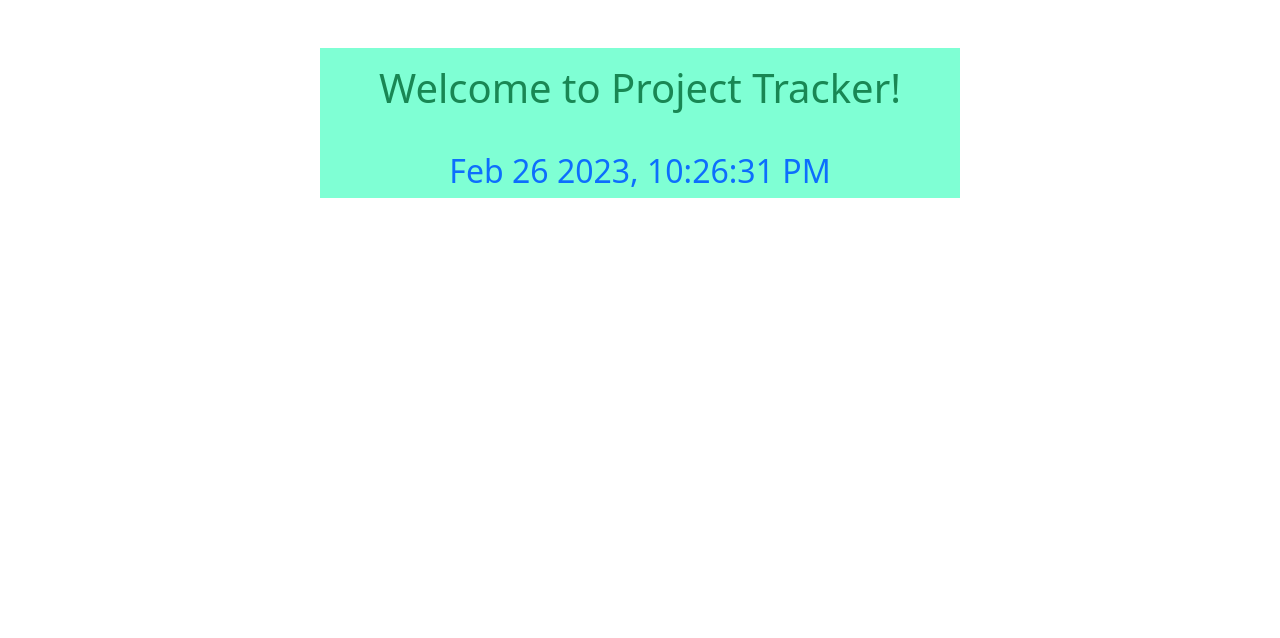
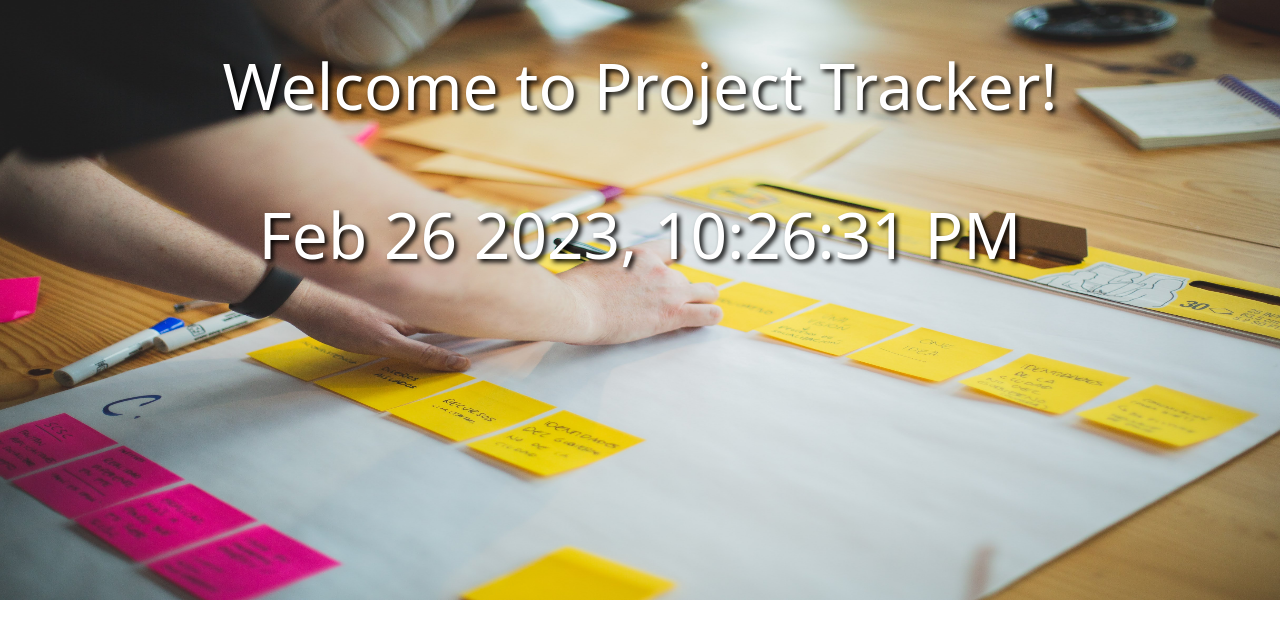
Before and after one commit to DKhubgit/Bootcamp-mini-projects, a plain HTML site: page ProjectTracker/index.html in a window 1280 px wide. Drawn offline with nearby package versions, Linux system fonts and the light colour scheme.

Commit message:
placed background image hero, tweaked CSS to appropriatly match the image, added assets folder and CSS file

```diff
--- a/ProjectTracker/index.html
+++ b/ProjectTracker/index.html
@@ -5,12 +5,13 @@
         <meta name="viewport" content="width=device-width, initial-scale=1.0">
         <title>Project Tracker</title>
         <link href="https://cdn.jsdelivr.net/npm/bootstrap@5.2.3/dist/css/bootstrap.min.css" rel="stylesheet" integrity="sha384-rbsA2VBKQhggwzxH7pPCaAqO46MgnOM80zW1RWuH61DGLwZJEdK2Kadq2F9CUG65" crossorigin="anonymous">
+        <link href="./style.css" type="text/css" rel="stylesheet">
     </head>
 
     <body>
-        <div class="text-center mx-auto" style="width: 50%; background-color:aquamarine;">
-            <h1 class="mt-5 p-3 text-success">Welcome to Project Tracker!</h1>
-            <h2 class="mt-3 p-2 text-primary" id="timeSlot"></h2>
+        <div class="text-center mx-auto" id="hero">
+            <h1 class="p-5 text-white" id = "title">Welcome to Project Tracker!</h1>
+            <h2 class="mt-3 p-2 text-white" id="timeSlot"></h2>
         </div>
 
         <!-- Jquery -->
--- /dev/null
+++ b/ProjectTracker/style.css
@@ -0,0 +1,17 @@
+* {
+    margin: 0;
+    padding: 0;
+}
+
+#hero {
+    height: 600px;
+    width: 100%;
+    background-image:url("./assets/images/brands-people-Ax8IA8GAjVg-unsplash.jpg");
+    background-size: 100% 100%;
+    background-repeat: no-repeat;
+}
+
+#title, #timeSlot {
+    font-size: 400%;
+    text-shadow: 3px 3px 5px #000000;
+}
```
Also changed, not shown: ProjectTracker/assets/images/brands-people-Ax8IA8GAjVg-unsplash.jpg (added).
